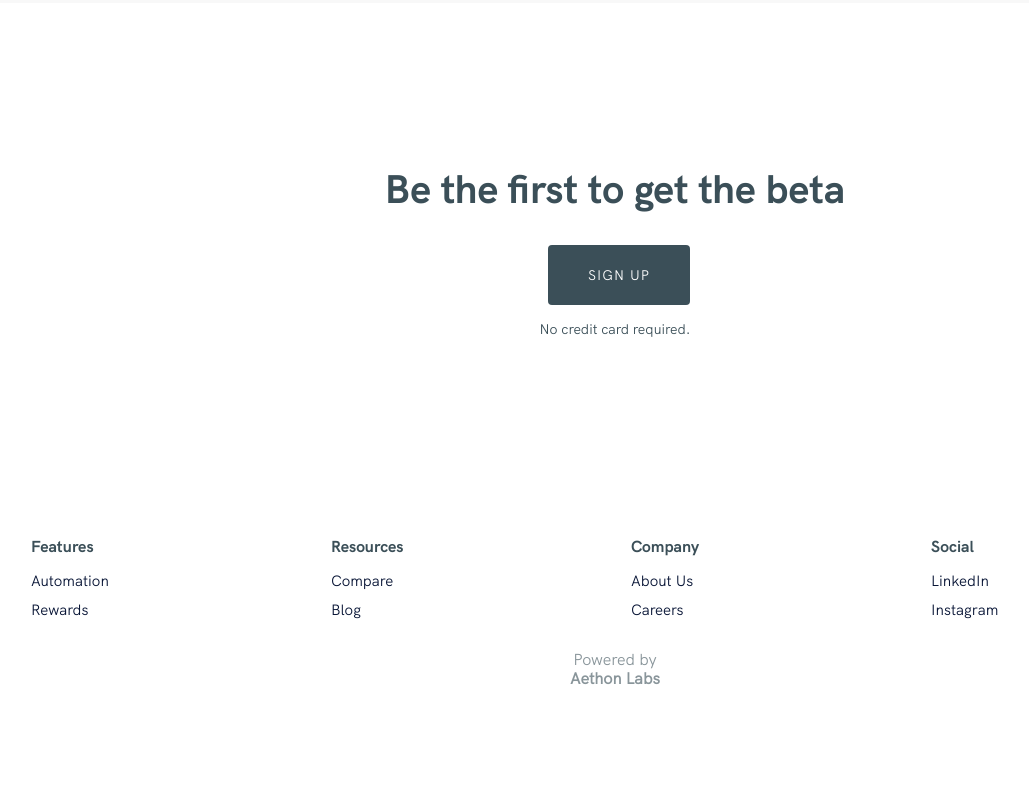
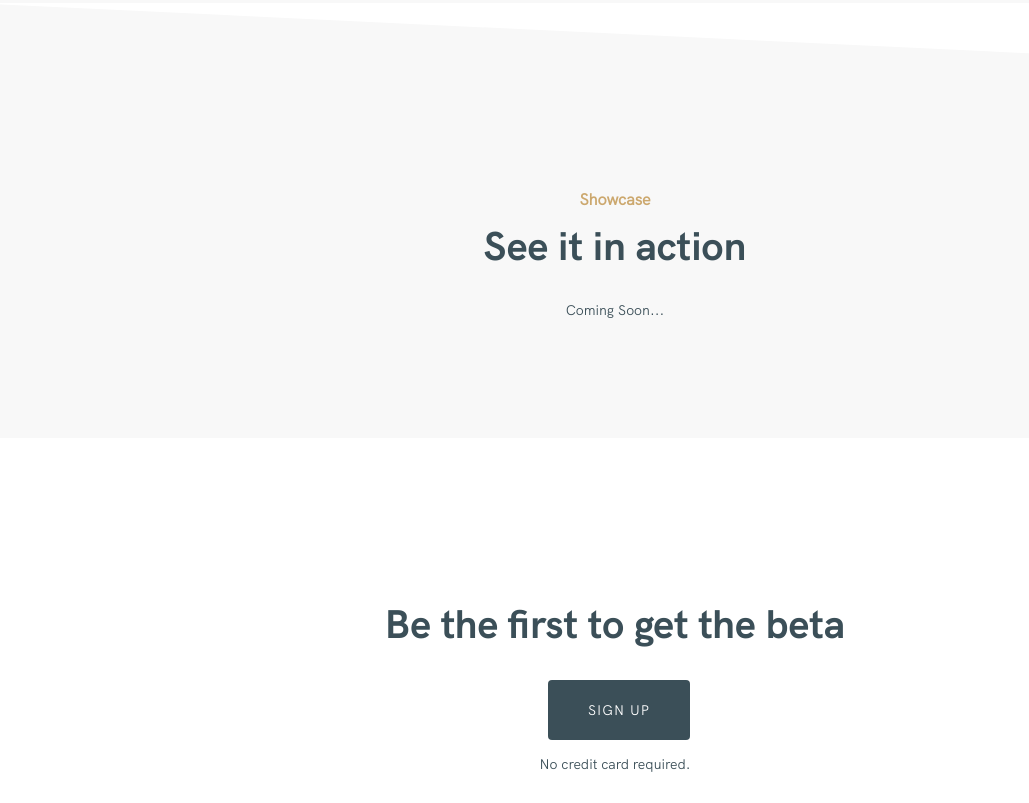
Before and after one commit to Aethon-Labs/iotdoctor-landing, a Gatsby site: page / in a window 1280 px wide. Shown: the part 1994-2797 px from the top of the page, without its empty margins (25-1054 px from the left). Built offline with nearby package versions, Linux system fonts and the light colour scheme; Gatsby itself is replaced by a stand-in of ours.

Commit message:
Added product showcase section

```diff
--- a/src/components/common/navigation/navigation.js
+++ b/src/components/common/navigation/navigation.js
@@ -15,7 +15,7 @@ import {
   ActionsContainer,
 } from "./style"
 
-const NAV_ITEMS = ["Features", "Product", "Integrations", ""]
+const NAV_ITEMS = ["Features", "Integrations", "Product", ""]
 
 export default class Navigation extends Component {
   state = {
--- /dev/null
+++ b/src/components/sections/product.js
@@ -0,0 +1,118 @@
+import React from "react"
+import styled from "styled-components"
+
+import { graphql, useStaticQuery } from "gatsby"
+import Img from "gatsby-image"
+
+import { Container, Section } from "../global"
+
+const Product = () => {
+  const data = useStaticQuery(graphql`
+    query {
+      slack: file(relativePath: { eq: "slack-logo.png" }) {
+        childImageSharp {
+          fluid(maxWidth: 1000) {
+            ...GatsbyImageSharpFluid
+          }
+        }
+      }
+
+      jira: file(relativePath: { eq: "jira-logo.png" }) {
+        childImageSharp {
+          fluid(maxWidth: 1000) {
+            ...GatsbyImageSharpFluid
+          }
+        }
+      }
+
+      zendesk: file(relativePath: { eq: "zendesk-logo.png" }) {
+        childImageSharp {
+          fluid(maxWidth: 1000) {
+            ...GatsbyImageSharpFluid
+          }
+        }
+      }
+
+      trello: file(relativePath: { eq: "trello-logo.png" }) {
+        childImageSharp {
+          fluid(maxWidth: 1000) {
+            ...GatsbyImageSharpFluid
+          }
+        }
+      }
+    }
+  `)
+
+  return (
+    <StyledSection id="product">
+      <ProductContainer>
+        <Subtitle>Showcase</Subtitle>
+        <ProductTitle>See it in action</ProductTitle>
+        <ExtraSmall>Coming Soon...</ExtraSmall>
+      </ProductContainer>
+    </StyledSection>
+  )
+}
+
+export default Product
+
+const StyledSection = styled(Section)`
+  background-color: ${props => props.theme.color.background.light};
+  clip-path: polygon(0 0, 100% 14%, 100% 100%, 0% 100%);
+`
+
+const StyledImage = styled(Img)`
+  width: 200px;
+  @media (max-width: ${props => props.theme.screen.md}) {
+    width: 400px;
+  }
+  @media (max-width: ${props => props.theme.screen.sm}) {
+    width: 300px;
+    display: none;
+  }
+`
+
+const ProductContainer = styled(Container)`
+  display: flex;
+  justify-content: center;
+  align-items: center;
+  flex-direction: column;
+  padding: 80px 0 40px;
+`
+const Subtitle = styled.h5`
+  font-size: 16px;
+  color: ${props => props.theme.color.accent};
+  letter-spacing: 0px;
+  margin-bottom: 12px;
+  text-align: center;
+`
+
+const ProductTitle = styled.h3`
+  margin: 0 auto 32px;
+  text-align: center;
+`
+
+const ProductGrid = styled.div`
+  max-width: 670px;
+  display: grid;
+  grid-template-columns: 1fr 1fr;
+  margin: 0px auto;
+  grid-column-gap: 40px;
+  grid-row-gap: 35px;
+  @media (max-width: ${props => props.theme.screen.sm}) {
+    grid-template-columns: 1fr;
+    padding: 0 64px;
+  }
+`
+
+const ImageWrapper = styled.div`
+  justify-self: end;
+  align-self: center;
+  @media (max-width: ${props => props.theme.screen.md}) {
+    justify-self: center;
+  }
+`
+
+const ExtraSmall = styled.span`
+  ${props => props.theme.font_size.xxsmall}
+`
--- a/src/pages/index.js
+++ b/src/pages/index.js
@@ -1,12 +1,13 @@
 import React from "react"
 
+import SEO from "../components/common/layout/seo"
 import Layout from "../components/common/layout/layout"
-import SEO from "../components/common/layout/seo"
 import Navigation from "../components/common/navigation/navigation"
 
 import Header from "../components/sections/header"
+import Footer from "../components/sections/footer"
+import Product from "../components/sections/product"
 import Features from "../components/sections/features"
-import Footer from "../components/sections/footer"
 import GetStarted from "../components/sections/getstarted"
 import Integrations from "../components/sections/integrations"
 
@@ -17,6 +18,7 @@ const IndexPage = () => (
     <Header />
     <Features />
     <Integrations />
+    <Product />
     <GetStarted />
     <Footer />
   </Layout>
```
